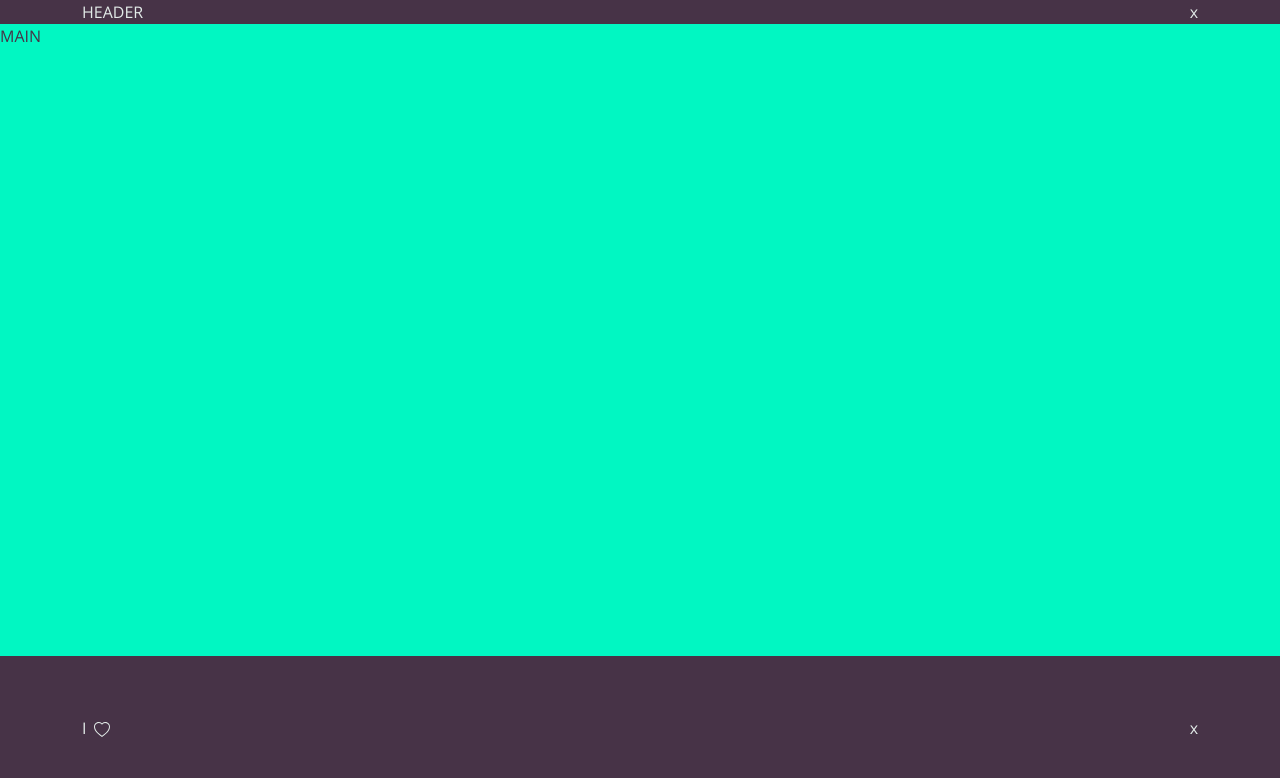
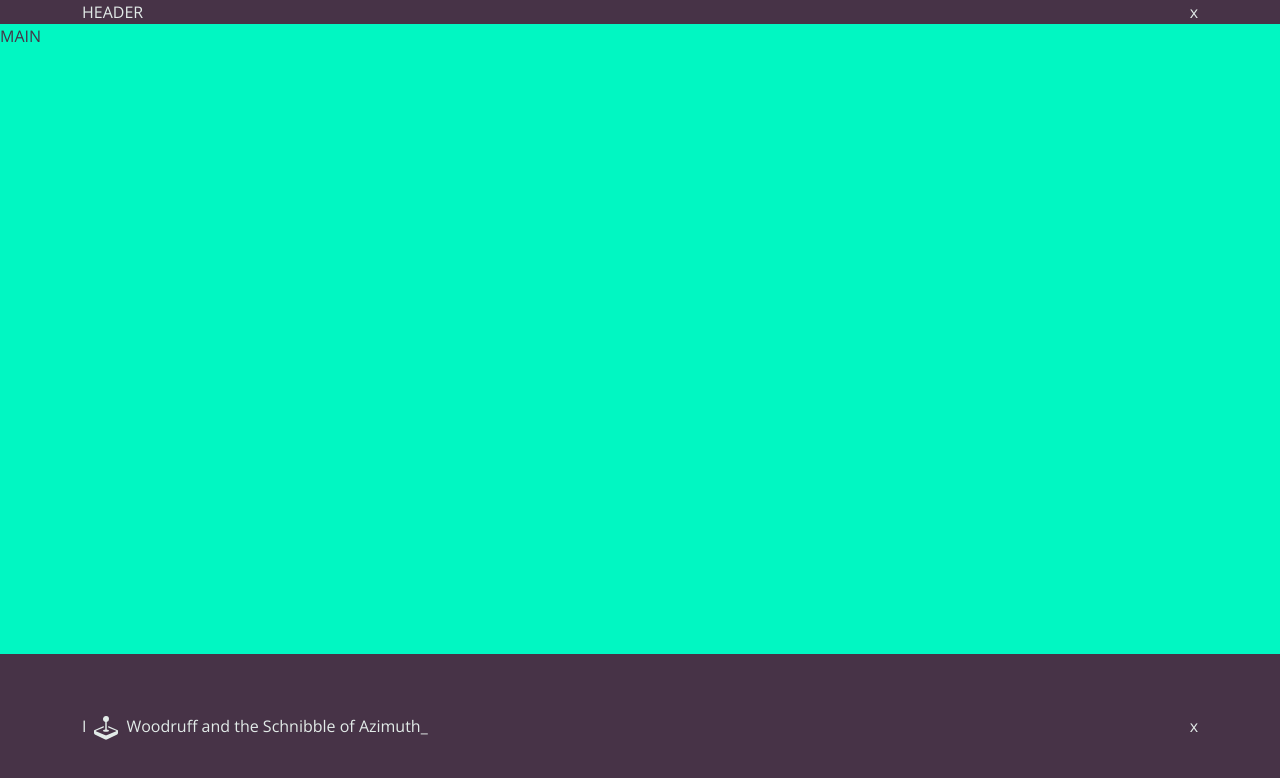
Before and after one commit to marcodcellamare/marcodcellamare.github.io, a React (Create React App) app: page /#/ in a window 1280 px wide. Shown: the top 778 px of the page. Built offline with nearby package versions, Linux system fonts and the light colour scheme.

Commit message:
Love component

```diff
--- a/src/assets/data/love.json
+++ b/src/assets/data/love.json
@@ -8,11 +8,6 @@
 		"type": "hate",
 		"title": "Facebook",
 		"link": "https://www.facebook.com"
-	},
-	{
-		"type": "hate",
-		"title": "Adobe Flash",
-		"link": "https://www.adobe.com/products/flashplayer/end-of-life.html"
 	},
 	{
 		"type": "music",
--- a/src/assets/scss/_layout.scss
+++ b/src/assets/scss/_layout.scss
@@ -7,6 +7,7 @@ body {
 	overscroll-behavior-y: none;
 	min-height: 100vh;
 	min-height: -webkit-fill-available;
+	max-width: 100vw;
 	user-select: none;
 	//pointer-events: none;
 	overflow: hidden;
@@ -32,8 +33,11 @@ body {
 //
 
 .app {
-	min-width: 300px;
+	//min-width: 300px;
 	background-color: $success;
+}
+footer {
+	max-width: 100vw;
 }
 
 //
@@ -41,6 +45,12 @@ body {
 .love {
 	//background-color: $success;
 
+	&.show {
+		.love-icon {
+			opacity: 1;
+			transform: scale(1);
+		}
+	}
 	/*
 	.love-icons {
 		position: relative;
@@ -64,6 +74,12 @@ body {
 		}
 	}
 	*/
+	.love-icon {
+		font-size: 150%;
+		opacity: 0;
+		transform: scale(1.1);
+		transition: opacity 0.4s ease-in-out, transform 0.4s ease-in-out;
+	}
 	.love-cursor {
 		animation-name: LOVE_CURSOR;
 		animation-duration: 1s;
--- a/src/components/layout/Footer.js
+++ b/src/components/layout/Footer.js
@@ -6,7 +6,7 @@ class Footer extends React.Component {
 		return <footer className="bg-dark text-light py-15">
 			<div className="container">
 				<div className="row">
-					<div className="col">
+					<div className="col text-truncate">
 						<Love
 							Locale={this.props.Locale} />
 					</div>
--- a/src/components/widgets/Love.js
+++ b/src/components/widgets/Love.js
@@ -7,6 +7,7 @@ class Love extends React.Component {
 		super(props);
 
 		this.state = {
+			show: false,
 			k: false,
 			over: false,
 			type: '',
@@ -14,20 +15,42 @@ class Love extends React.Component {
 			titleTyping: '',
 			link: '',
 		};
-		this.timeoutInit = false;
+		this.timeoutStarted = false;
+		this.timeoutTyping = false;
+		this.timeoutTyped = false;
+		this.timeoutEnded = false;
+		this.intervalTyping = false;
 
-		this.Get = this.Get.bind(this);
-		this.Typing = this.Typing.bind(this);
+		this.status = '';
+
+		this.onTransitionEnd = this.onTransitionEnd.bind(this);
+		this.onStart = this.onStart.bind(this);
+		this.onStarted = this.onStarted.bind(this);
+		this.onTyping = this.onTyping.bind(this);
+		this.onTyped = this.onTyped.bind(this);
+		this.onEnded = this.onEnded.bind(this);
+		this.onHover = this.onHover.bind(this);
 		this.Icon = this.Icon.bind(this);
-		this.Hover = this.Hover.bind(this);
+		this.Clear = this.Clear.bind(this);
 	}
 	componentDidMount() {
-		this.Get();
+		this.onStart();
 	}
 	componentWillUnmount() {
-		clearTimeout(this.timeoutInit);
+		this.Clear();
 	}
-	Get() {
+	onTransitionEnd(e) {
+		if (e.target.classList.contains('love-icon')
+			&& e.propertyName === 'opacity') {
+
+			if (!this.state.show)
+				this.onEnded();
+		}
+	}
+	onStart() {
+		this.Clear();
+		this.status = 'start';
+
 		let k;
 
 		do {
@@ -43,45 +66,80 @@ class Love extends React.Component {
 			title: Data[k].title,
 			titleTyping: '',
 			link: Data[k].link,
+		}, this.onStarted);
+	}
+	onStarted() {
+		this.Clear();
+		this.status = 'started';
+
+		this.timeoutStarted = setTimeout(() => {
+			this.setState({
+				show: true
+			}, () => {
+				this.timeoutTyping = setTimeout(this.onTyping, 500);
+			})
+		}, 100);
+	}
+	onTyping() {
+		this.Clear();
+		this.status = 'typing';
+
+		const title = this.state.title.split('');
+		let idx = 0;
+
+		this.intervalTyping = setInterval(() => {
+			let _title = title.slice();
+			let char = _title.splice(0, idx);
+
+			if (idx <= title.length) {
+				this.setState({
+					titleTyping: char.join('')
 				});
-		this.timeoutInit = setTimeout(() => {
-			this.Typing();
-		}, 500);
 			}
-	Typing() {
-		/*
-		let idx = 0;
-				let word = this.word.split('');
-				let interval;
+			else
+				this.onTyped(false);
 
-				interval = setInterval(() => {
-					let cloneWord = word.slice();
-					let w = cloneWord.splice(0, idx);
+			idx++;
+		}, 80);
+	}
+	onTyped(fromOver) {
+		this.Clear();
+		this.status = 'typed';
 
-					this.setState({ word: w.join('') });
+		if (!this.state.over) {
+			this.timeoutTyped = setTimeout(() => {
+				this.setState({
+					show: false,
+					titleTyping: ''
+				});
+			}, !fromOver ? 3000 : 500);
+		}
+	}
+	onEnded() {
+		this.Clear();
+		this.status = 'ended';
 
-					if (w.length >= word.length) {
-						clearInterval(interval);
-
-						setTimeout(() => {
-							interval = setInterval(() => {
-								if (!this.hover) {
-									clearInterval(interval);
-									this.WordInit();
+		this.timeoutEnded = setTimeout(() => {
+			this.onStart();
+		}, 200);
 	}
-							}, 50);
-
-						}, 2000);
+	onHover(over) {
+		this.setState({
+			over: over
+		}, () => {
+			if (this.status === 'typed') {
+				if (!this.state.over)
+					this.onTyped(true);
+				else
+					this.Clear();
 			}
-					idx++;
-				}, 100);
-		*/
+		});
 	}
 	Icon() {
 		const props = {
 			title: this.props.Locale.com[this.state.type.toUpperCase()],
-			className: 'mx-2'
-		}
+			className: 'love-icon mx-2'
+		};
 		switch (this.state.type) {
 			case 'hate':
 				return <HandThumbsDown
@@ -105,21 +163,25 @@ class Love extends React.Component {
 					{...props} />
 		}
 	}
-	Hover(over) {
-		this.setState({
-			over: over
-		});
+	Clear() {
+		clearTimeout(this.timeoutStarted);
+		clearTimeout(this.timeoutTyping);
+		clearTimeout(this.timeoutTyped);
+		clearTimeout(this.timeoutEnded);
+		clearInterval(this.intervalTyping);
 	}
 	render() {
 		return this.state.type
 			&& this.props.Locale.com[this.state.type.toUpperCase()]
 			? <a
-				className="love link-light link-underline-opacity-0"
+				className={'love link-light link-underline-opacity-0'
+					+ (this.state.show ? ' show' : '')}
 				href={this.state.link}
 				target="_blank"
 				rel="noreferrer"
-				onMouseEnter={() => this.Hover(false)}
-				onMouseLeave={() => this.Hover(true)}
+				onMouseEnter={() => this.onHover(true)}
+				onMouseLeave={() => this.onHover(false)}
+				onTransitionEnd={this.onTransitionEnd}
 				title={this.props.Locale.com.I + ' ' + this.props.Locale.com[this.state.type.toUpperCase()].toLowerCase() + ' ' + this.state.title}>
 				{this.props.Locale.com.I}
 				{this.Icon()}
```
Lines whose indentation alone changed are shown as unchanged.
